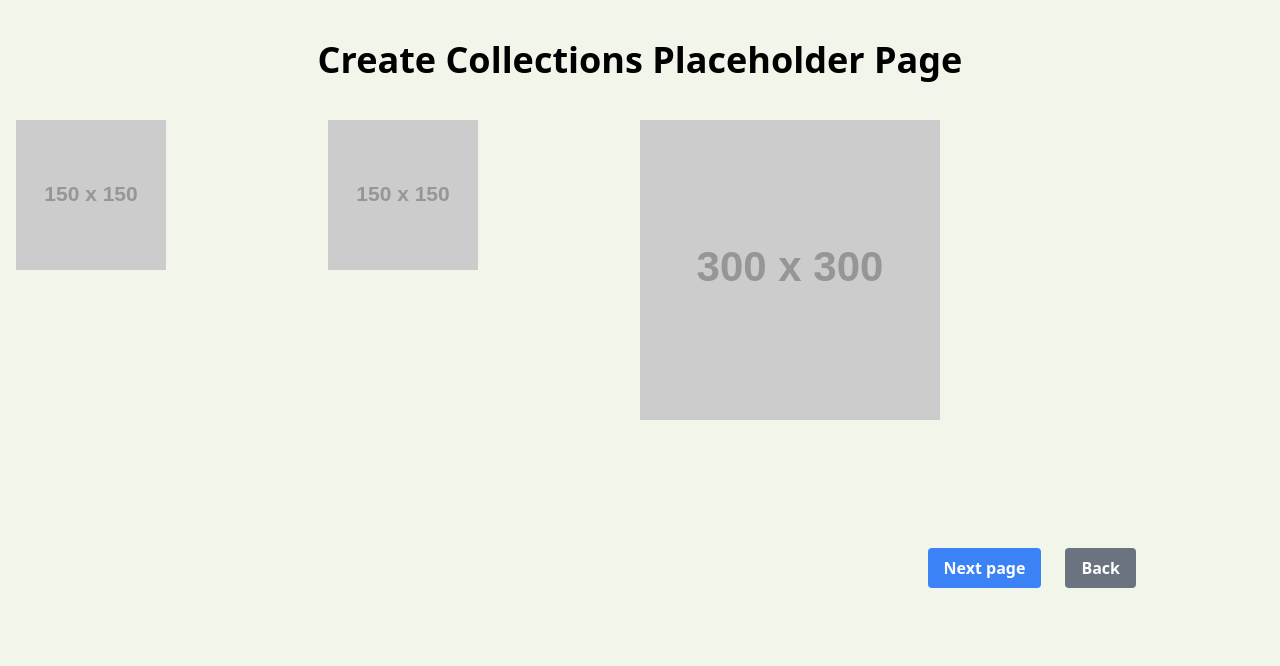
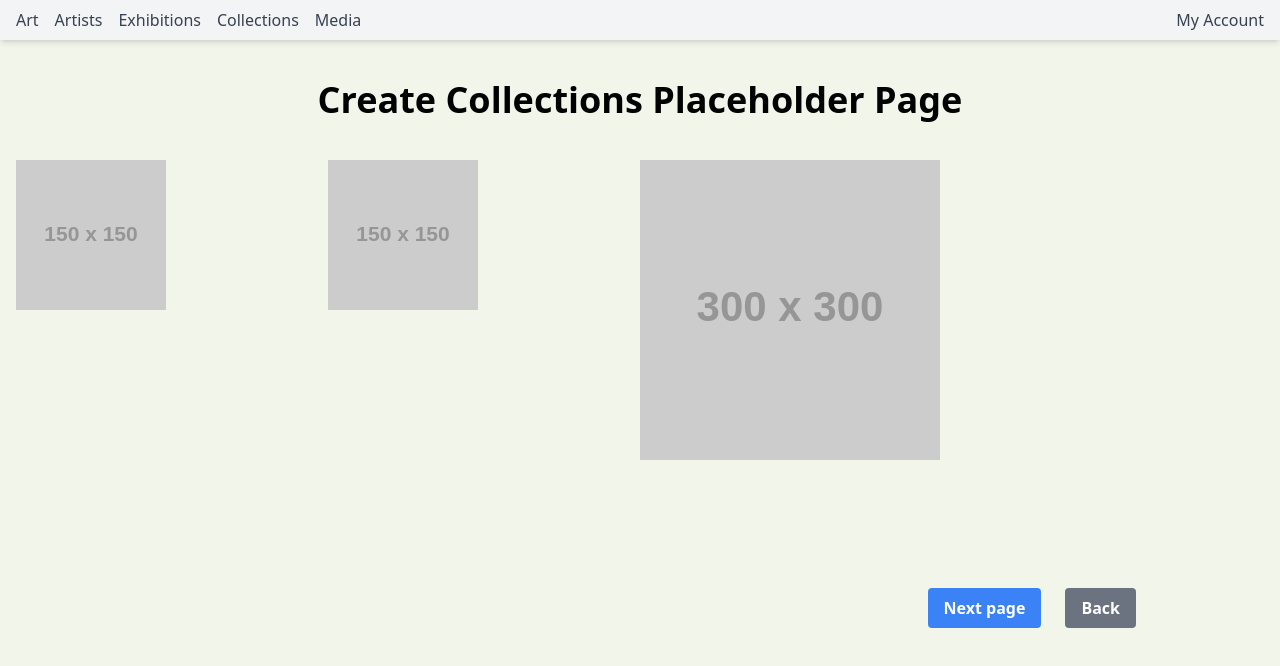
Before and after one commit to WebWarriors-UNF-CIS/RHAMS, a Next.js app: page /u/collections/create in a window 1280 px wide. Shown: the top 666 px of the page. Built offline with nearby package versions, Linux system fonts and the light colour scheme.

Commit message:
added navbar component to /u/ pages

```diff
--- /dev/null
+++ b/src/app/u/layout.tsx
@@ -0,0 +1,16 @@
+"use client";
+import Navbar from '../../components/navbar';
+import { useSelectedLayoutSegment } from 'next/navigation';
+
+export default function uLayout({children,}: {children: React.ReactNode;}) {
+    const segment = useSelectedLayoutSegment();
+
+    return (
+        <>
+            <Navbar />
+            <div key={segment}>
+                {children}
+            </div>
+        </>
+    );
+}
```
